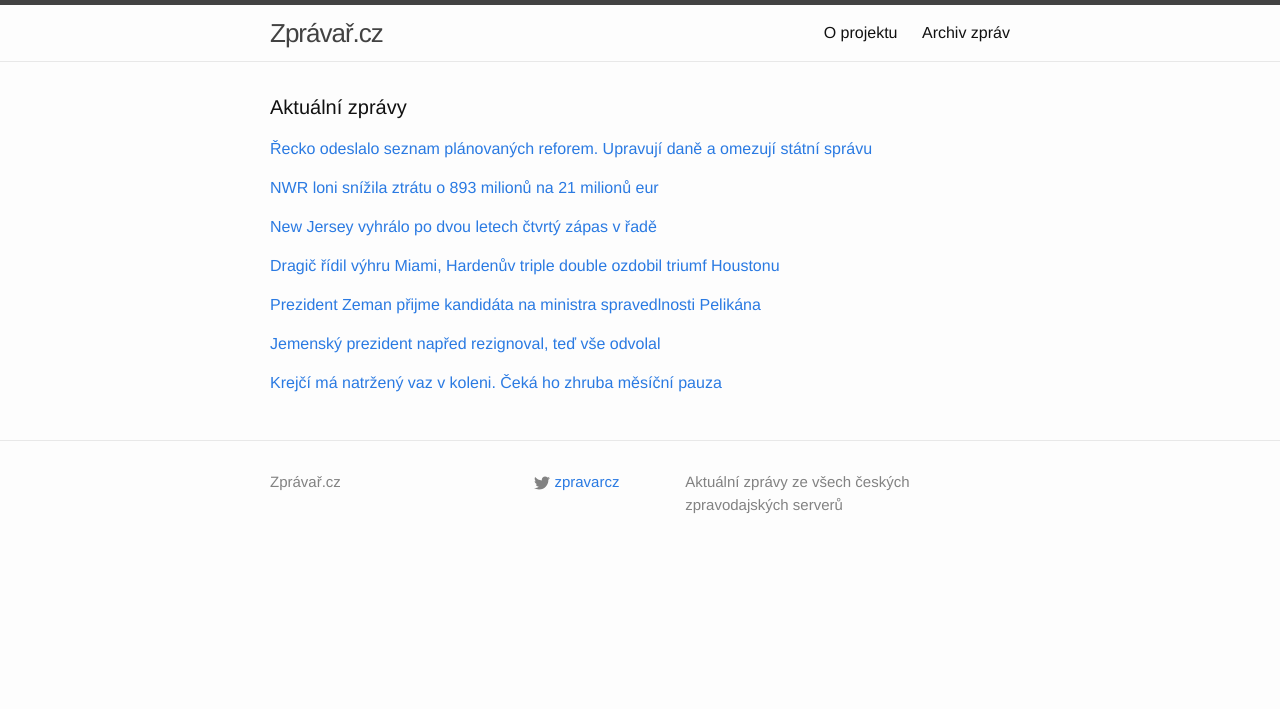
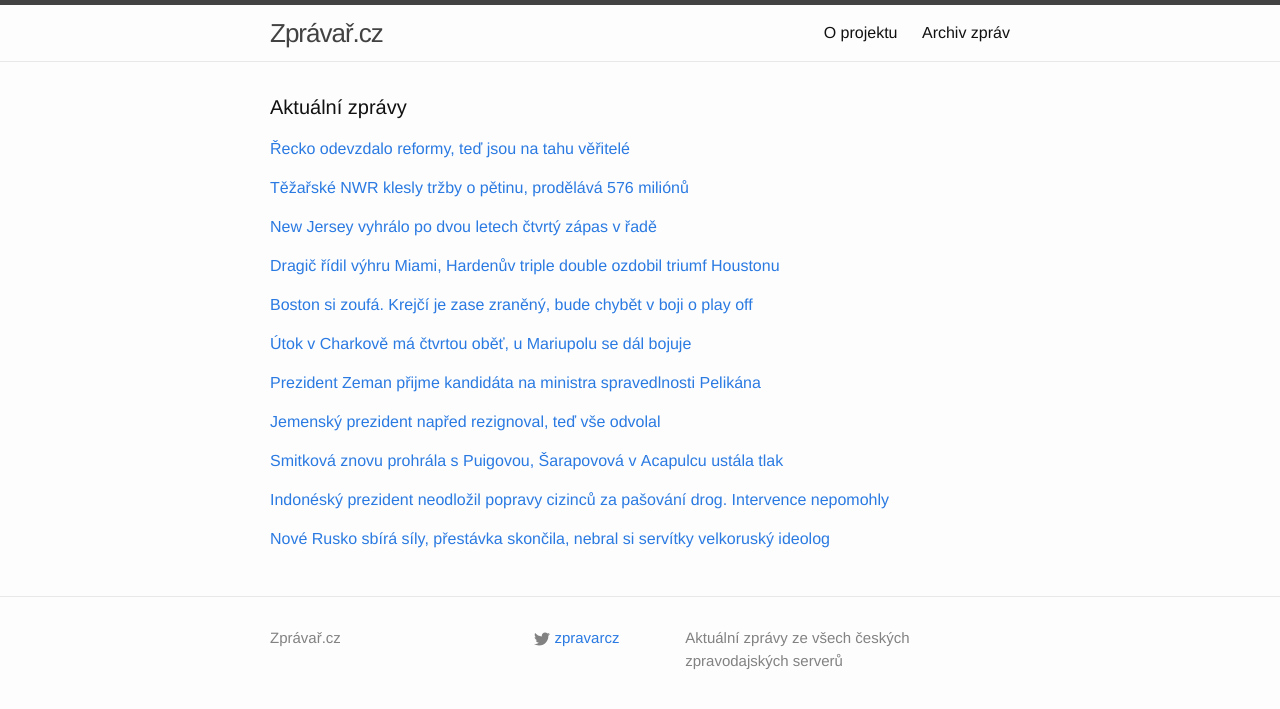
Before and after one commit to adliska/zpravar, a Jekyll site: the page built from index.html, in a window 1280 px wide. Shown: the top 709 px of the page. Built offline with Jekyll 4.4.1, drawn with Linux system fonts in a browser that asks for light colours.

Commit message:
zpravar news update

```diff
--- a/index.html
+++ b/index.html
@@ -5,9 +5,15 @@ layout: default
 <div class="home">
     <h1 class="page-heading">Aktuální zprávy</h1>
 
-<p><a href="javascript:;" onclick="toggle_visibility('zpravy0')">Řecko odeslalo seznam plánovaných reforem. Upravují daně a omezují státní správu</a></p>
+<p><a href="javascript:;" onclick="toggle_visibility('zpravy0')">Řecko odevzdalo reformy, teď jsou na tahu věřitelé</a></p>
 <div id="zpravy0" style="display:none">
 <ul>
+<li><a href=http://www.ceskatelevize.cz/ct24/ekonomika/302697-recko-odevzdalo-reformy-ted-jsou-na-tahu-veritele/>Řecko odevzdalo reformy, teď jsou na tahu věřitelé - www.ceskatelevize.cz</a></li>
+<li><a href=http://www.financninoviny.cz/zpravodajstvi/zpravy/recko-zverejnilo-nastin-seznamu-planovanych-reforem/1184994>Řecko zveřejnilo nástin seznamu plánovaných reforem - www.financninoviny.cz</a></li>
+<li><a href=http://zpravy.e15.cz/zahranicni/politika/evropska-komise-dostala-od-recka-seznam-planovanych-reforem-1165907>Evropská komise dostala od Řecka seznam plánovaných reforem - zpravy.e15.cz</a></li>
+<li><a href=http://zpravy.aktualne.cz/ekonomika/brusel-souhlasi-s-navrhem-reckych-reforem-zni-z-komise/r~204b8318bc0111e4ab15002590604f2e/>Brusel souhlasí s návrhem řeckých reforem, zní z Komise - zpravy.aktualne.cz</a></li>
+<li><a href=http://zpravy.e15.cz/zahranicni/ekonomika/schauble-doporucil-prodlouzeni-reckeho-uveru-poslanci-vahaji-1165948>Schäuble doporučil prodloužení řeckého úvěru. Poslanci váhají - zpravy.e15.cz</a></li>
+<li><a href=http://www.financninoviny.cz/zpravodajstvi/zpravy/schauble-doporucil-spolkovemu-snemu-schvalit-pomoc-pro-recko/1185061>Schäuble doporučil Spolkovému sněmu schválit pomoc pro Řecko - www.financninoviny.cz</a></li>
 <li><a href=http://byznys.ihned.cz/c1-63583560-recko-odeslalo-seznam-planovanych-reforem-upravuji-dane-a-omezuji-statni-spravu>Řecko odeslalo seznam plánovaných reforem. Upravují daně a omezují státní správu - byznys.ihned.cz</a></li>
 <li><a href=http://www.financninoviny.cz/zpravodajstvi/zpravy/ateny-predlozily-mezinarodnim-veritelum-seznam-svych-reforem/1184994>Atény předložily mezinárodním věřitelům seznam svých reforem - www.financninoviny.cz</a></li>
 <li><a href=http://byznys.ihned.cz/c1-63583560-recko-odeslalo-seznam-planovanych-reforem-brusel-potvrdil-jejich-prijeti>Řecko odeslalo seznam plánovaných reforem. Upravují daně a omezují státní správu - byznys.ihned.cz</a></li>
@@ -22,9 +28,10 @@ layout: default
 <li><a href=http://www.novinky.cz/ekonomika/362442-recko-zverejnilo-nastin-seznamu-planovanych-reforem.html>Řecko zveřejnilo nástin seznamu plánovaných reforem  - www.novinky.cz</a></li>
 <li><a href=http://www.financninoviny.cz/zpravodajstvi/zpravy/bbc-recko-zverejnilo-nastin-seznamu-planovanych-reforem/1184994>BBC: Řecko zveřejnilo nástin seznamu plánovaných reforem - www.financninoviny.cz</a></li>
 </ul>
-</div><p><a href="javascript:;" onclick="toggle_visibility('zpravy1')">NWR loni snížila ztrátu o 893 milionů na 21 milionů eur</a></p>
+</div><p><a href="javascript:;" onclick="toggle_visibility('zpravy1')">Těžařské NWR klesly tržby o pětinu, prodělává 576 miliónů</a></p>
 <div id="zpravy1" style="display:none">
 <ul>
+<li><a href=http://www.novinky.cz/ekonomika/362453-tezarske-nwr-klesly-trzby-o-petinu-prodelava-576-milionu.html>Těžařské NWR klesly tržby o pětinu, prodělává 576 miliónů - www.novinky.cz</a></li>
 <li><a href=http://zpravy.aktualne.cz/ekonomika/nwr-loni-snizila-ztratu-o-893-milionu-na-21-milionu-eur/r~cae25716bbfc11e498be002590604f2e/>NWR loni snížila ztrátu o 893 milionů na 21 milionů eur - zpravy.aktualne.cz</a></li>
 <li><a href=http://zpravy.e15.cz/byznys/prumysl-a-energetika/nwr-loni-snizila-ztratu-na-576-milionu-trzby-se-propadly-o-petinu-1165925>NWR loni snížila ztrátu na 576 milionů, tržby se propadly o pětinu - zpravy.e15.cz</a></li>
 <li><a href=http://www.denik.cz/ekonomika/nwr-loni-snizila-ztratu-o-893-milionu-na-21-milionu-eur-20150224.html>NWR loni snížila ztrátu o 893 milionů na 21 milionů eur - www.denik.cz</a></li>
@@ -50,25 +57,55 @@ layout: default
 <li><a href=http://www.sportovninoviny.cz/zpravy/novy-rozehravac-dragic-dovedl-v-nba-miami-k-prvni-vyhre/1185044>Nový rozehrávač Dragič dovedl v NBA Miami k první výhře - www.sportovninoviny.cz</a></li>
 <li><a href=http://www.denik.cz/ostatni_sport/novy-rozehravac-dragic-dovedl-miami-k-prvni-vyhre-20150224.html>Nový rozehrávač Dragič dovedl Miami k první výhře - www.denik.cz</a></li>
 </ul>
-</div><p><a href="javascript:;" onclick="toggle_visibility('zpravy4')">Prezident Zeman přijme kandidáta na ministra spravedlnosti Pelikána</a></p>
+</div><p><a href="javascript:;" onclick="toggle_visibility('zpravy4')">Boston si zoufá. Krejčí je zase zraněný, bude chybět v boji o play off</a></p>
 <div id="zpravy4" style="display:none">
+<ul>
+<li><a href=http://www.denik.cz/hokej/boston-si-zoufa-krejci-je-zase-zraneny-bude-chybet-v-boji-o-play-off-20150224.html>Boston si zoufá. Krejčí je zase zraněný, bude chybět v boji o play off - www.denik.cz</a></li>
+<li><a href=http://hokej.idnes.cz/david-krejci-boston-zraneni-dpa-/nhl.aspx?c=A150224_080609_nhl_ald>Krejčí má natržený vaz v koleni. Čeká ho zhruba měsíční pauza - hokej.idnes.cz</a></li>
+<li><a href=http://sport.aktualne.cz/krejci-je-ze-hry-az-na-sest-tydnu-ma-natrzeny-vaz-v-koleni/r~122c3dd0bbf311e4a10c0025900fea04/>Krejčí je ze hry až na šest týdnů. Má natržený vaz v koleni - sport.aktualne.cz</a></li>
+<li><a href=http://www.sportovninoviny.cz/zpravy/krejci-bude-s-poranenym-kolenem-chybet-bostonu-az-sest-tydnu/1185028>Krejčí bude s poraněným kolenem chybět Bostonu až šest týdnů - www.sportovninoviny.cz</a></li>
+</ul>
+</div><p><a href="javascript:;" onclick="toggle_visibility('zpravy5')">Útok v Charkově má čtvrtou oběť, u Mariupolu se dál bojuje</a></p>
+<div id="zpravy5" style="display:none">
+<ul>
+<li><a href=http://www.ceskatelevize.cz/ct24/svet/302695-utok-v-charkove-ma-ctvrtou-obet-u-mariupolu-se-dal-bojuje/>Útok v Charkově má čtvrtou oběť, u Mariupolu se dál bojuje - www.ceskatelevize.cz</a></li>
+<li><a href=http://www.tyden.cz/rubriky/zahranici/rusko-a-okoli/nedelni-utok-v-charkove-ma-ctvrtou-obet-zemrel-student_334331.html>Nedělní útok v Charkově má čtvrtou oběť. Zemřel student - www.tyden.cz</a></li>
+<li><a href=http://www.ceskenoviny.cz/zpravy/zpravy/nedelni-teroristicky-utok-v-charkove-ma-ctyri-obeti/1185062>Nedělní teroristický útok v Charkově má čtyři oběti - www.ceskenoviny.cz</a></li>
+<li><a href=http://www.ceskatelevize.cz/ct24/svet/302695-nedelni-utok-v-charkove-ma-ctvrtou-obet/>Nedělní útok v Charkově má čtvrtou oběť - www.ceskatelevize.cz</a></li>
+</ul>
+</div><p><a href="javascript:;" onclick="toggle_visibility('zpravy6')">Prezident Zeman přijme kandidáta na ministra spravedlnosti Pelikána</a></p>
+<div id="zpravy6" style="display:none">
 <ul>
 <li><a href=http://www.denik.cz/z_domova/zeman-se-setka-s-kandidatem-na-ministra-spravedlnosti-pelikanem-20150224.html>Prezident Zeman přijme kandidáta na ministra spravedlnosti Pelikána - www.denik.cz</a></li>
 <li><a href=http://www.ceskenoviny.cz/zpravy/zpravy/zeman-se-setka-s-kandidatem-na-ministra-spravedlnosti-pelikanem/1184995>Zeman se setká s kandidátem na ministra spravedlnosti Pelikánem - www.ceskenoviny.cz</a></li>
 <li><a href=http://www.rozhlas.cz/_zprava/kandidat-na-ministra-spravedlnosti-robert-pelikan-se-sejde-s-prezidentem--1459054>Kandidát na ministra spravedlnosti Robert Pelikán se sejde s prezidentem - www.rozhlas.cz</a></li>
 </ul>
-</div><p><a href="javascript:;" onclick="toggle_visibility('zpravy5')">Jemenský prezident napřed rezignoval, teď vše odvolal</a></p>
-<div id="zpravy5" style="display:none">
+</div><p><a href="javascript:;" onclick="toggle_visibility('zpravy7')">Jemenský prezident napřed rezignoval, teď vše odvolal</a></p>
+<div id="zpravy7" style="display:none">
 <ul>
 <li><a href=http://echo24.cz/a/iasGW>Jemenský prezident napřed rezignoval, teď vše odvolal - echo24.cz</a></li>
 <li><a href=http://zpravy.idnes.cz/jemensky-prezident-abdar-rabbu-mansur-odvolal-svou-rezignaci-pu6-/zahranicni.aspx?c=A150224_081444_zahranicni_ert>Odvolávám, co jsem slíbil. Jemenský prezident vzal zpět svou rezignaci - zpravy.idnes.cz</a></li>
 <li><a href=http://www.novinky.cz/zahranicni/blizky-a-stredni-vychod/362446-jemensky-prezident-uprchl-z-vezeni-a-odvolal-svou-rezignaci.html>Jemenský prezident uprchl z vězení a odvolal svou rezignaci - www.novinky.cz</a></li>
 </ul>
-</div><p><a href="javascript:;" onclick="toggle_visibility('zpravy6')">Krejčí má natržený vaz v koleni. Čeká ho zhruba měsíční pauza</a></p>
-<div id="zpravy6" style="display:none">
+</div><p><a href="javascript:;" onclick="toggle_visibility('zpravy8')">Smitková znovu prohrála s Puigovou, Šarapovová v Acapulcu ustála tlak</a></p>
+<div id="zpravy8" style="display:none">
 <ul>
-<li><a href=http://hokej.idnes.cz/david-krejci-boston-zraneni-dpa-/nhl.aspx?c=A150224_080609_nhl_ald>Krejčí má natržený vaz v koleni. Čeká ho zhruba měsíční pauza - hokej.idnes.cz</a></li>
-<li><a href=http://sport.aktualne.cz/krejci-je-ze-hry-az-na-sest-tydnu-ma-natrzeny-vaz-v-koleni/r~122c3dd0bbf311e4a10c0025900fea04/>Krejčí je ze hry až na šest týdnů. Má natržený vaz v koleni - sport.aktualne.cz</a></li>
-<li><a href=http://www.sportovninoviny.cz/zpravy/krejci-bude-s-poranenym-kolenem-chybet-bostonu-az-sest-tydnu/1185028>Krejčí bude s poraněným kolenem chybět Bostonu až šest týdnů - www.sportovninoviny.cz</a></li>
+<li><a href=http://www.denik.cz/tenis/smitkova-znovu-prohrala-s-puigovou-sarapovova-v-acapulcu-ustala-tlak-20150224.html>Smitková znovu prohrála s Puigovou, Šarapovová v Acapulcu ustála tlak - www.denik.cz</a></li>
+<li><a href=http://sport.idnes.cz/tenisove-turnaje-zpravodajstvi-doc-/tenis.aspx?c=A150224_084945_tenis_ald>Smitková končí v Acapulcu v 1. kole, nestačila na Puigovou - sport.idnes.cz</a></li>
+<li><a href=http://sport.aktualne.cz/odveta-za-us-open-smitkove-nevysla-s-puigovou-znovu-padla/r~baae7684bbf911e49e4b0025900fea04/>Odveta za US Open Smitkové nevyšla. S Puigovou znovu padla - sport.aktualne.cz</a></li>
+</ul>
+</div><p><a href="javascript:;" onclick="toggle_visibility('zpravy9')">Indonéský prezident neodložil popravy cizinců za pašování drog. Intervence nepomohly</a></p>
+<div id="zpravy9" style="display:none">
+<ul>
+<li><a href=http://www.rozhlas.cz/_zprava/indonesky-prezident-neodlozil-popravy-cizincu-za-pasovani-drog-intervence-nepomohly--1459099>Indonéský prezident neodložil popravy cizinců za pašování drog. Intervence nepomohly - www.rozhlas.cz</a></li>
+<li><a href=http://www.rozhlas.cz/_zprava/indonesky-prezident-odmitl-zahranicni-intervence-a-neodlozil-popravy-za-pasovani-drog--1459099>Indonéský prezident odmítl zahraniční intervence a neodložil popravy za pašování drog - www.rozhlas.cz</a></li>
+<li><a href=http://zpravy.idnes.cz/indonesky-prezident-neodlozi-popravy-jedenacti-odsouzenych-pt4-/zahranicni.aspx?c=A150224_083028_zahranicni_ert>Indonésie neodloží popravy pašeráků. Na trest smrti máme právo, tvrdí - zpravy.idnes.cz</a></li>
+</ul>
+</div><p><a href="javascript:;" onclick="toggle_visibility('zpravy10')">Nové Rusko sbírá síly, přestávka skončila, nebral si servítky velkoruský ideolog</a></p>
+<div id="zpravy10" style="display:none">
+<ul>
+<li><a href=http://www.novinky.cz/zahranicni/evropa/362458-nove-rusko-sbira-sily-prestavka-skoncila-nebral-si-servitky-velkorusky-ideolog.html>Nové Rusko sbírá síly, přestávka skončila, nebral si servítky velkoruský ideolog - www.novinky.cz</a></li>
+<li><a href=http://zpravy.e15.cz/zahranicni/udalosti/kyjevsky-list-diplomaticke-reseni-pro-donbas-neexistuje-1165937>Kyjevský list: Diplomatické řešení pro Donbas neexistuje - zpravy.e15.cz</a></li>
+<li><a href=http://www.ceskenoviny.cz/zpravy/zpravy/velkorusky-ideolog-nove-rusko-sbira-sily-prestavka-skoncila/1185050>Velkoruský ideolog: Nové Rusko sbírá síly, přestávka skončila - www.ceskenoviny.cz</a></li>
 </ul>
 </div></div>
```
